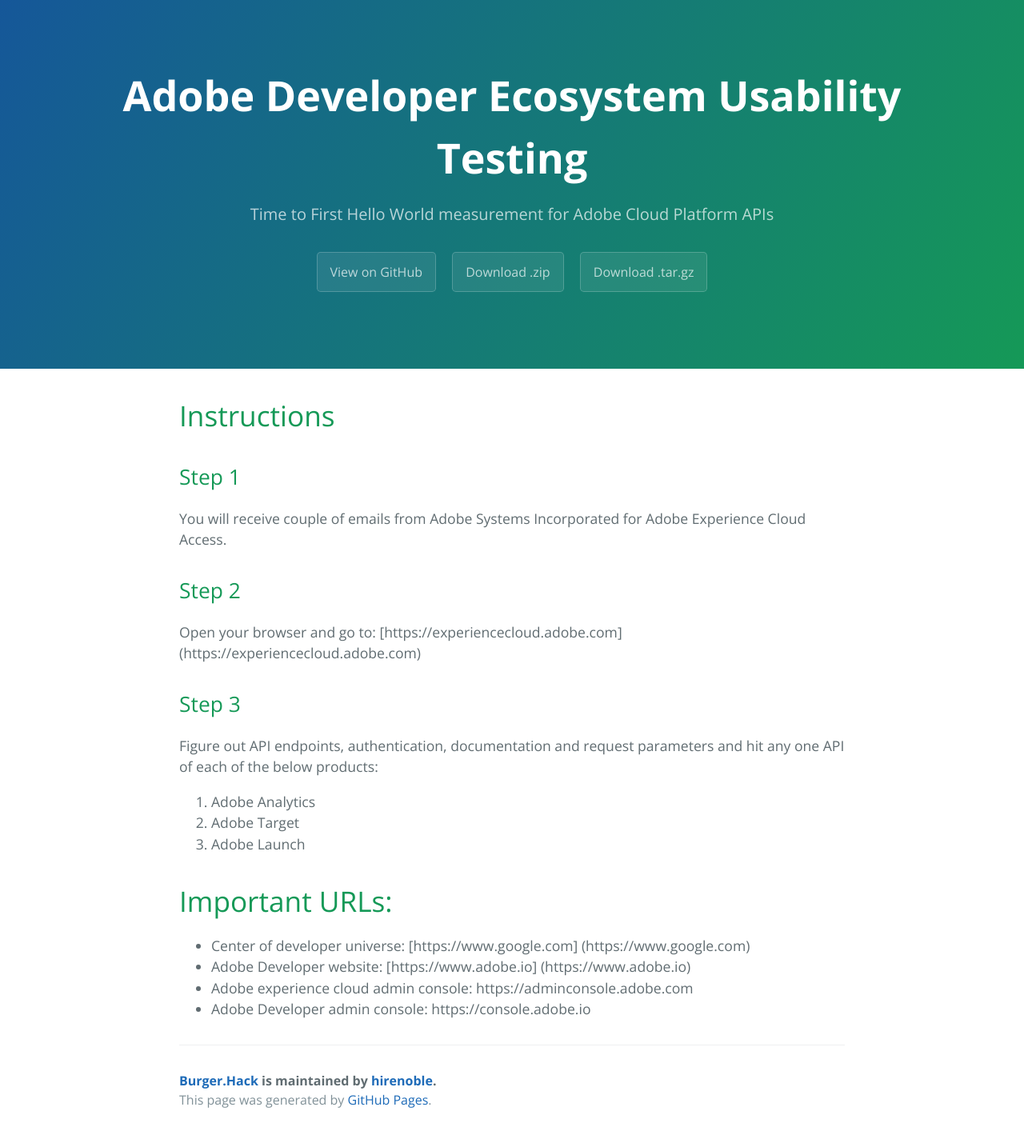
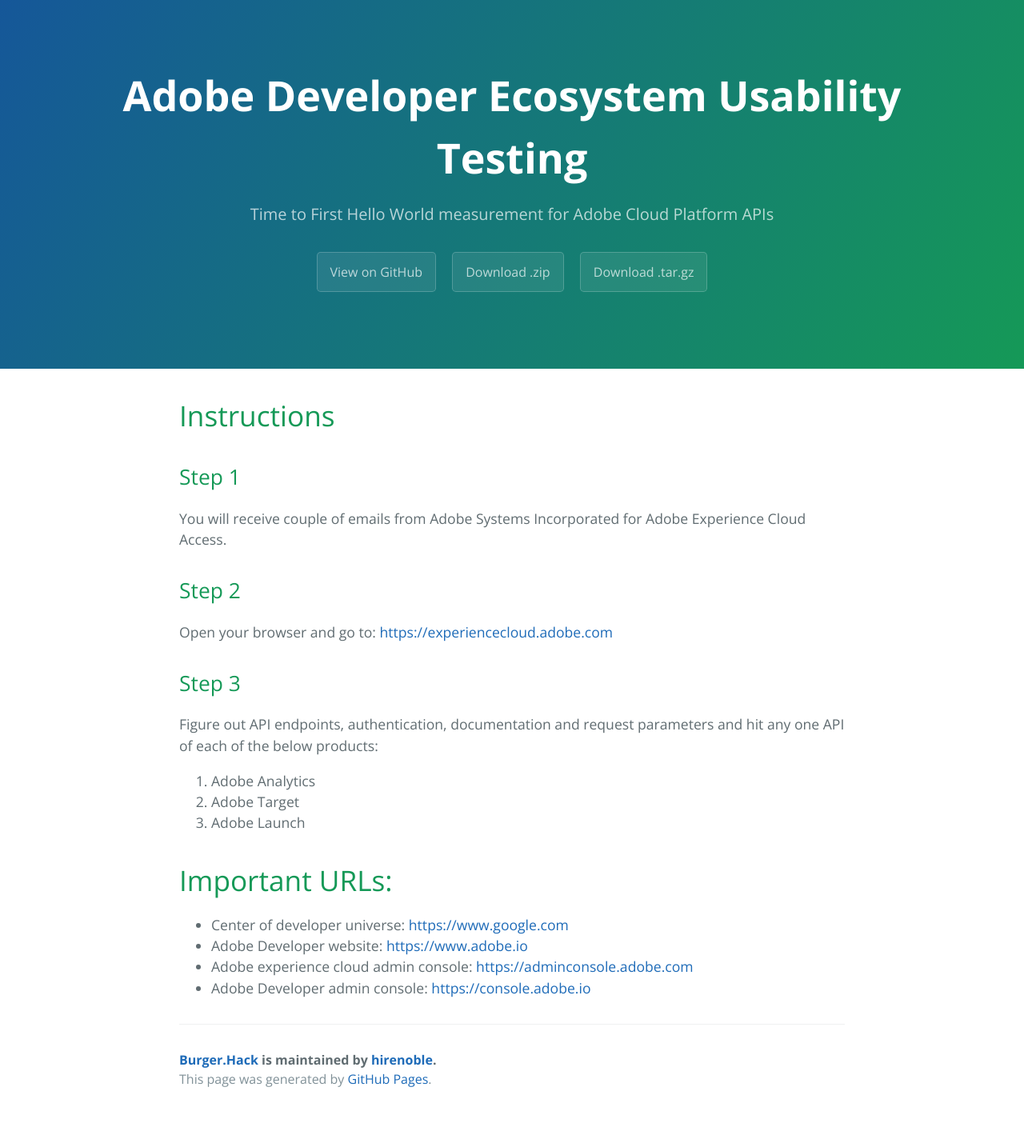
Before and after one commit to hirenoble/Burger.Hack, a Jekyll site: the page built from docs/index.md, in a window 1280 px wide. Shown: the whole page at 80% size. Built offline with Jekyll 4.4.1, drawn with Linux system fonts in a browser that asks for light colours; our own code applies the rules of GitHub Pages for plain Markdown files; after the commit the page ends 1393 px from its top, so only the background shows below that; part of the change alters nothing that is shown.

Commit message:
Update index.md

```diff
--- a/docs/index.md
+++ b/docs/index.md
@@ -7,7 +7,7 @@ layout: default
 You will receive couple of emails from Adobe Systems Incorporated for Adobe Experience Cloud Access.
 
 ## Step 2
-Open your browser and go to: [https://experiencecloud.adobe.com] (https://experiencecloud.adobe.com)
+Open your browser and go to: [https://experiencecloud.adobe.com](https://experiencecloud.adobe.com)
 
 ## Step 3
 Figure out API endpoints, authentication, documentation and request parameters and hit any one API of each of the below products:
@@ -17,7 +17,7 @@ Figure out API endpoints, authentication, documentation and request parameters a
 
 # Important URLs:
 
-*   Center of developer universe: [https://www.google.com] (https://www.google.com)
-*   Adobe Developer website: [https://www.adobe.io] (https://www.adobe.io)
-*   Adobe experience cloud admin console: https://adminconsole.adobe.com
-*   Adobe Developer admin console: https://console.adobe.io
+*   Center of developer universe: [https://www.google.com](https://www.google.com)
+*   Adobe Developer website: [https://www.adobe.io](https://www.adobe.io)
+*   Adobe experience cloud admin console: [https://adminconsole.adobe.com](https://adminconsole.adobe.com)
+*   Adobe Developer admin console: [https://console.adobe.io](https://console.adobe.io)
```
